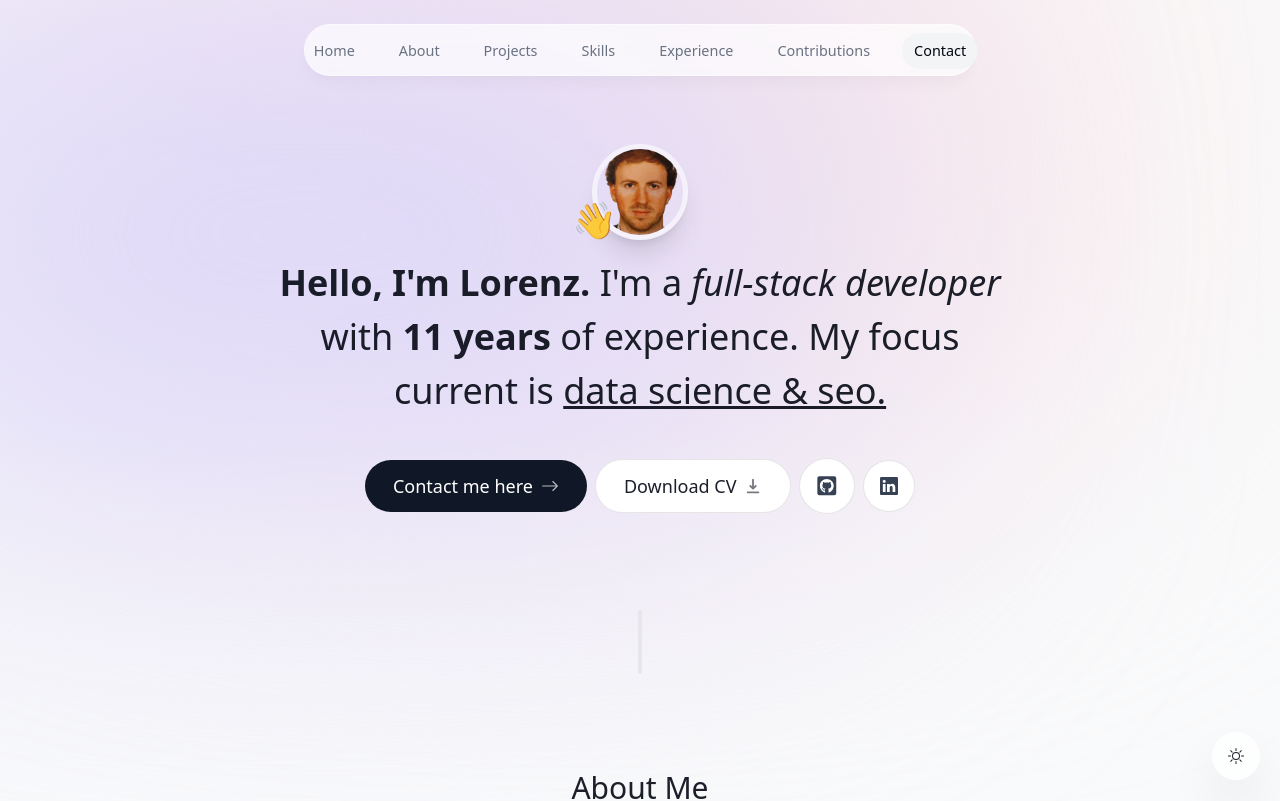
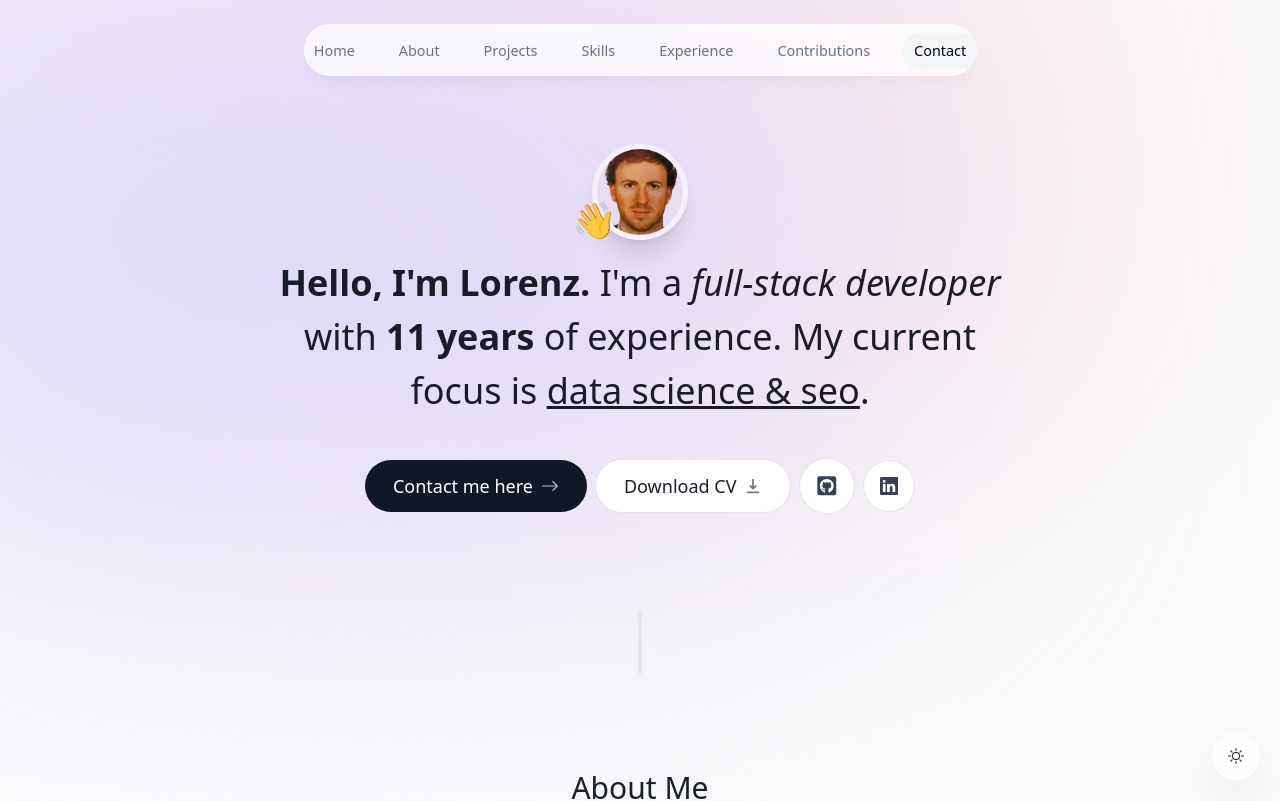
Before and after one commit to AdaLollA/portfolio, a Next.js app: page / in a window 1280 px wide. Shown: the top 801 px of the page. Built offline with nearby package versions, Linux system fonts and the light colour scheme; no server answers.

Commit message:
dot move

```diff
--- a/components/intro.tsx
+++ b/components/intro.tsx
@@ -27,7 +27,7 @@ export default function Intro() {
                         animate={{ opacity: 1, scale: 1 }}
                         transition={{ type: 'tween', duration: 0.2 }}>
                         <Image
-                            src={ faceImg }
+                            src={faceImg}
                             alt="Lorenz' Face"
                             width='192'
                             height='192'
@@ -50,8 +50,8 @@ export default function Intro() {
                 className="mb-10 mt-4 px-4 text-2xl font-medium !leading-[1.5] sm:text-4xl">
                 <span className="font-bold">Hello, I'm Lorenz.</span> I'm a{" "}
                 <span className="italic">full-stack developer</span> with{" "}
-                <span className="font-bold">{new Date().getFullYear() - 2014} years</span> of experience. My focus current is{" "}
-                <span className="underline">data science & seo.</span>
+                <span className="font-bold">{new Date().getFullYear() - 2014} years</span> of experience. My current focus is{" "}
+                <span className="underline">data science & seo</span>.
             </motion.h1>
 
             <motion.div
```
